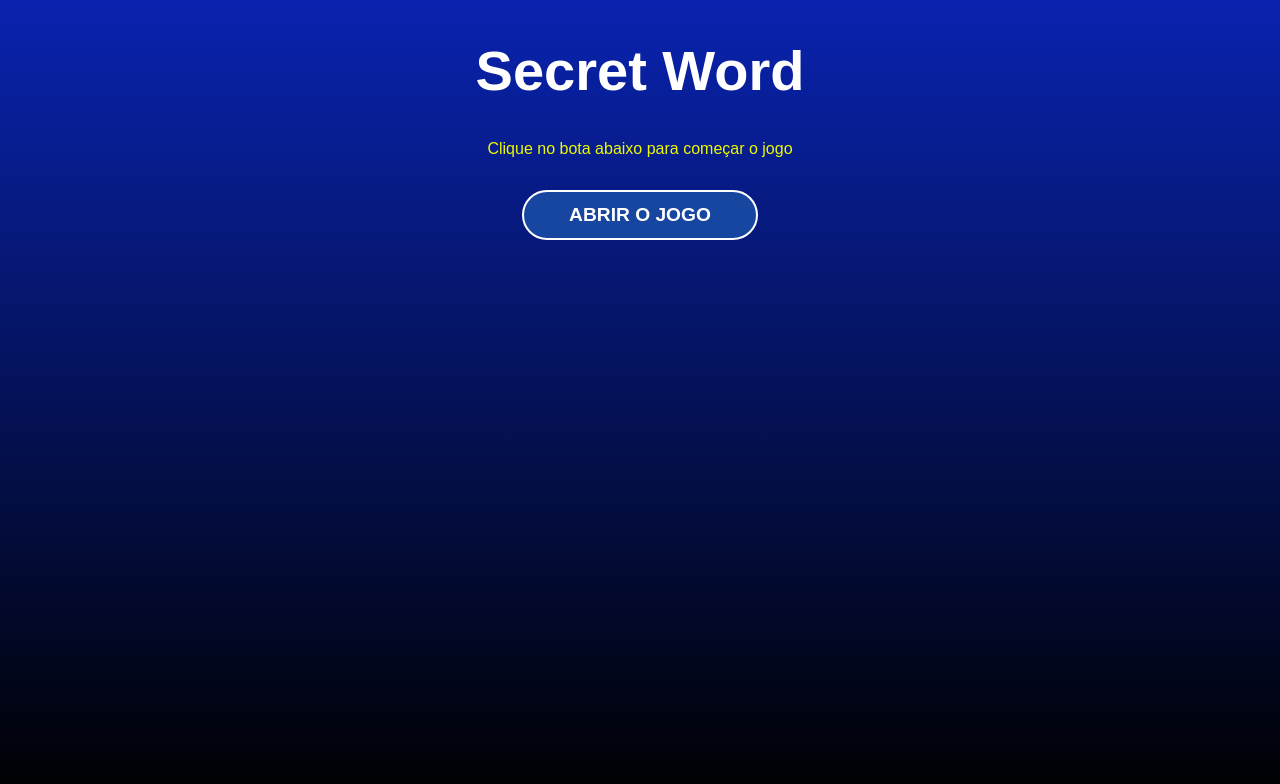
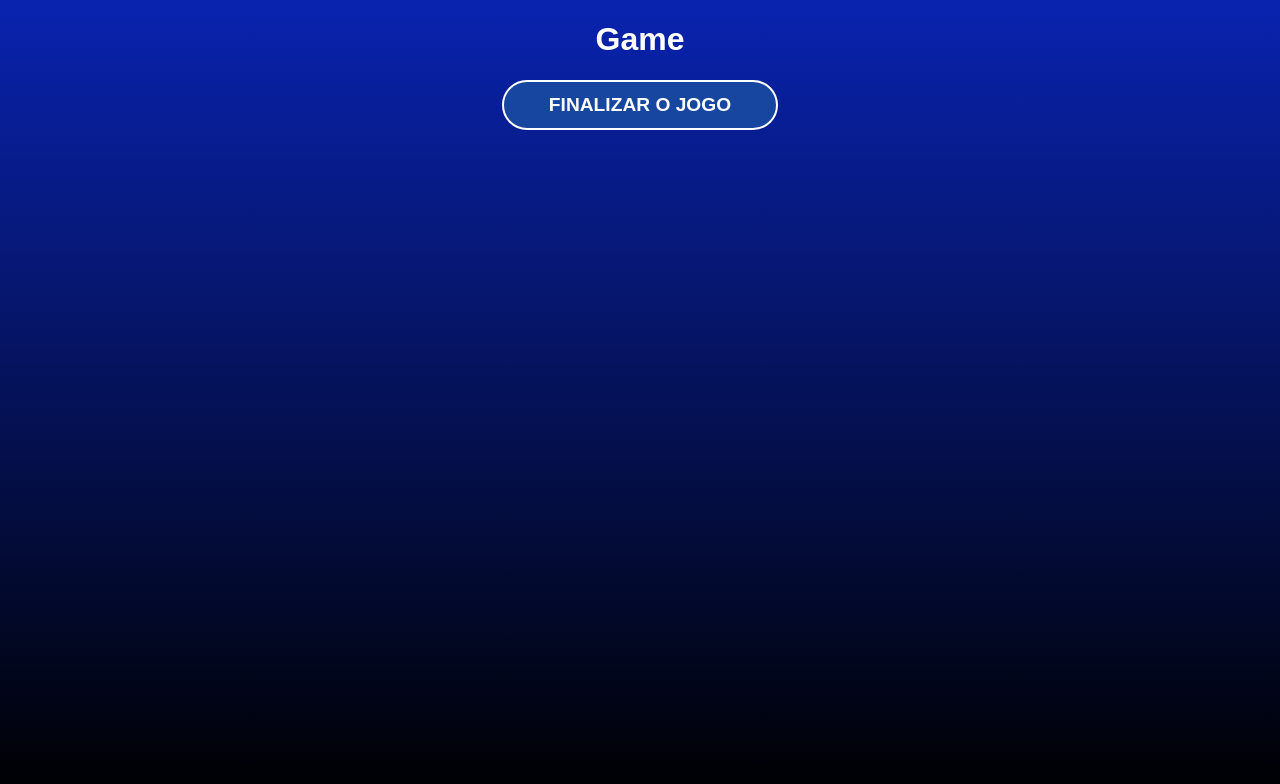
Before and after one commit to giovannirp/projetos-react, a React (Create React App) app in the folder word-secret/: page / in a window 1280 px wide. Both pictures are taken after a click on the button "ABRIR O JOGO". Shown: the top 784 px of the page. Built offline with nearby package versions, Linux system fonts and the light colour scheme.

Commit message:
feat: adicionando arquivos e regras

```diff
--- a/word-secret/src/App.js
+++ b/word-secret/src/App.js
@@ -1,30 +1,44 @@
-import  { useCallback, useEffect, useState } from "react";
+import { useCallback, useEffect, useState } from "react";
 
 // data
-import { wordsList } from './data/word';
+import { wordsList } from "./data/word";
 
 //components
-import StartScreen from './components/StartScreen';
-import './App.css';
+import StartScreen from "./components/StartScreen";
+import "./App.css";
 import Game from "./components/Game";
 import GameOver from "./components/GameOver";
 
 const stages = [
   { id: 1, name: "start" },
-  { id: 2, name: "game"},
-  { id: 3, name: "end" }
+  { id: 2, name: "game" },
+  { id: 3, name: "end" },
 ];
 
 function App() {
   const [gameStage, setGameStage] = useState(stages[0].name);
   const [words] = useState(wordsList);
-  console.log(words)
+
+  //starts the secret word game
+  const startGame = () => {
+    setGameStage(stages[1].name);
+  };
+
+  // process the letter input
+  const verifyLetter = () => {
+    setGameStage(stages[2].name);
+  };
+
+  // retars the game
+  const retry = () => {
+    setGameStage(stages[0].name);
+  };
 
   return (
     <div className="App">
-      {gameStage === "start" && <StartScreen />}
-      {gameStage === "game" && <Game />}
-      {gameStage === "end" && <GameOver />}
+      {gameStage === "start" && <StartScreen startGame={startGame} />}
+      {gameStage === "game" && <Game verifyLetter={verifyLetter} />}
+      {gameStage === "end" && <GameOver retry={retry} />}
     </div>
   );
 }
--- a/word-secret/src/components/Game.js
+++ b/word-secret/src/components/Game.js
@@ -1,8 +1,11 @@
 import React from 'react'
 import "./Game.css";
 
-export default function Game() {
+export default function Game(props) {
   return (
-    <div>Game</div>
+    <div>
+    <h1>Game</h1>
+    <button onClick={props.verifyLetter}>Finalizar o jogo</button>
+  </div>
   )
 }
--- a/word-secret/src/components/GameOver.js
+++ b/word-secret/src/components/GameOver.js
@@ -1,8 +1,11 @@
-import React from 'react'
+import React from "react";
 import "./GameOver.css";
 
-export default function GameOver() {
+export default function GameOver(props) {
   return (
-    <div>GameOver</div>
-  )
+    <div>
+      <h1>Game Over</h1>
+      <button onClick={props.retry}>Finalizar o jogo</button>
+    </div>
+  );
 }
--- a/word-secret/src/components/StartScreen.js
+++ b/word-secret/src/components/StartScreen.js
@@ -1,12 +1,12 @@
 import React from "react";
 import "./StartScreen.css";
 
-export default function StartScreen() {
+export default function StartScreen(props) {
   return (
     <div className="start">
       <h1>Secret Word</h1>
       <p>Clique no bota abaixo para começar o jogo</p>
-      <button>Abrir o Jogo</button>
+      <button onClick={props.startGame}>Abrir o Jogo</button>
     </div>
   );
 }
```
